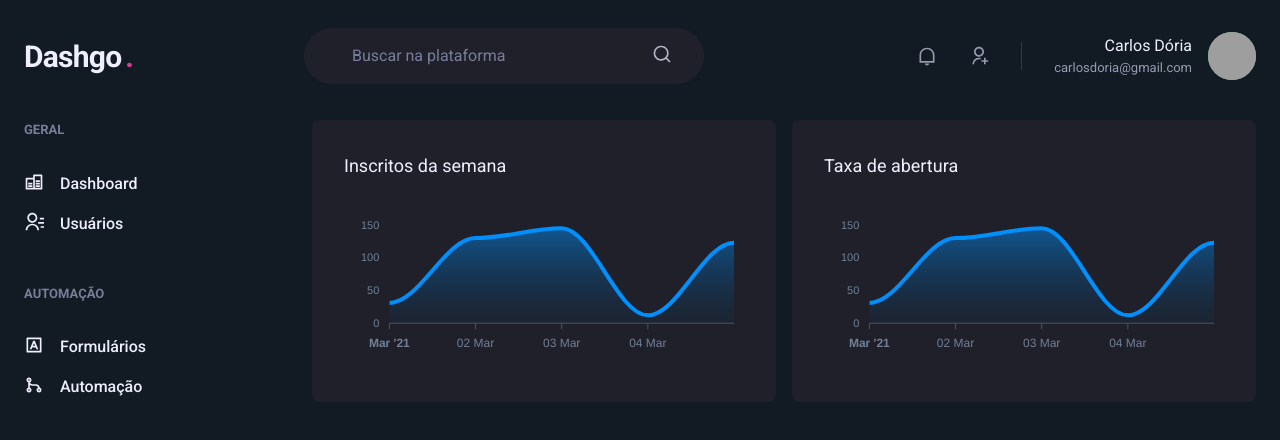
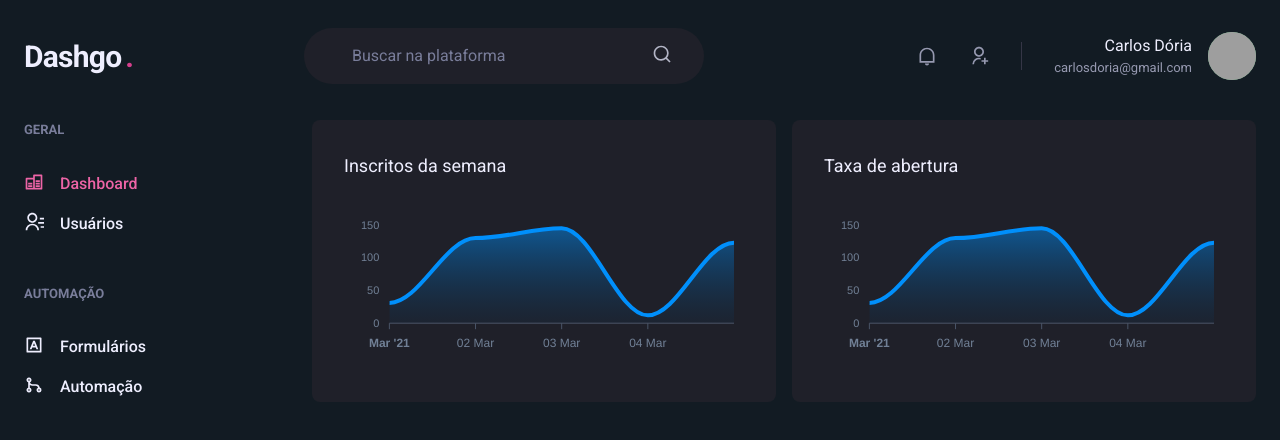
Before and after one commit to carlosdoria/dashgo, a Next.js app: page /dashboard in a window 1280 px wide. Shown: the top 440 px of the page. Built offline with nearby package versions, Linux system fonts and the light colour scheme; grey boxes are pictures that could not be loaded.

Commit message:
feat: finish responsi layout

```diff
--- /dev/null
+++ b/src/components/ActiveLink.tsx
@@ -0,0 +1,38 @@
+import Link, { LinkProps } from 'next/link'
+import { useRouter } from 'next/router'
+import { cloneElement, ReactElement } from 'react'
+
+interface ActiveLinkProps extends LinkProps {
+  children: ReactElement
+  shouldMatchExactHref?: boolean
+}
+
+export function ActiveLink ({
+  children,
+  shouldMatchExactHref = false,
+  ...rest
+}: ActiveLinkProps) {
+  const { asPath } = useRouter()
+
+  let isActive = false
+
+  if ( shouldMatchExactHref && ( asPath === rest.href || asPath === rest.as )) {
+    isActive = true
+  }
+
+  if ( !shouldMatchExactHref && (
+    asPath.startsWith(String(rest.href)) ||
+    asPath.startsWith(String(rest.as))
+    )
+  ) {
+    isActive = true
+  }
+
+  return (
+    <Link {...rest}>
+      {cloneElement(children, {
+        color: isActive ? 'pink.400' : 'gray.50'
+      })}
+    </Link>
+  )
+}
--- a/src/components/Pagination/index.tsx
+++ b/src/components/Pagination/index.tsx
@@ -4,6 +4,7 @@ import { PaginationItem } from "./PaginationItem";
 export function Pagination () {
   return (
     <HStack
+      direction={['column', 'row']}
       spacing='6'
       mt='8'
       justify='space-between'
--- a/src/components/Sidebar/NavLink.tsx
+++ b/src/components/Sidebar/NavLink.tsx
@@ -1,16 +1,20 @@
 import { ElementType } from "react";
-import { Link, Icon, Text, LinkProps as ChakraLinkPropsChakraUI } from "@chakra-ui/react";
+import { Link as ChackraLink, Icon, Text, LinkProps as ChakraLinkPropsChakraUI } from "@chakra-ui/react";
+import { ActiveLink } from "../ActiveLink";
 
 interface NavLinkProps extends ChakraLinkPropsChakraUI {
   icon: ElementType
   text: string
+  href: string
 }
 
-export function NavLink ({ icon, text, ...rest }: NavLinkProps) {
+export function NavLink ({ icon, text, href, ...rest }: NavLinkProps) {
   return (
-    <Link display='flex' align='center' {...rest}>
-      <Icon as={icon} fontSize='20' />
-      <Text ml='4' fontWeight='medium'>{text}</Text>
-    </Link>
+    <ActiveLink href={href} passHref>
+      <ChackraLink display='flex' align='center' {...rest}>
+        <Icon as={icon} fontSize='20' />
+        <Text ml='4' fontWeight='medium'>{text}</Text>
+      </ChackraLink>
+    </ActiveLink>
   )
 }
--- a/src/components/Sidebar/SidebarNav.tsx
+++ b/src/components/Sidebar/SidebarNav.tsx
@@ -7,14 +7,14 @@ export function SidebarNav () {
   return (
     <Stack spacing='12' align='flex-start'>
       <NavSection title='GERAL'>
-        <NavLink icon={RiDatabaseLine} text='Dashboard'/>
-        <NavLink icon={RiContactsLine} text='Usuários'/>
+        <NavLink href='/dashboard' icon={RiDatabaseLine} text='Dashboard'/>
+        <NavLink href='/users' icon={RiContactsLine} text='Usuários'/>
       </NavSection>
 
 
       <NavSection title='AUTOMAÇÃO'>
-        <NavLink icon={RiInputMethodLine} text='Formulários'/>
-        <NavLink icon={RiGitMergeLine} text='Automação'/>
+        <NavLink href='/forms' icon={RiInputMethodLine} text='Formulários'/>
+        <NavLink href='/automation' icon={RiGitMergeLine} text='Automação'/>
       </NavSection>
     </Stack>
   )
```
Also changed, not shown: src/pages/users/create.tsx (+7 -4 lines), src/pages/users/index.tsx (+13 -7 lines).
